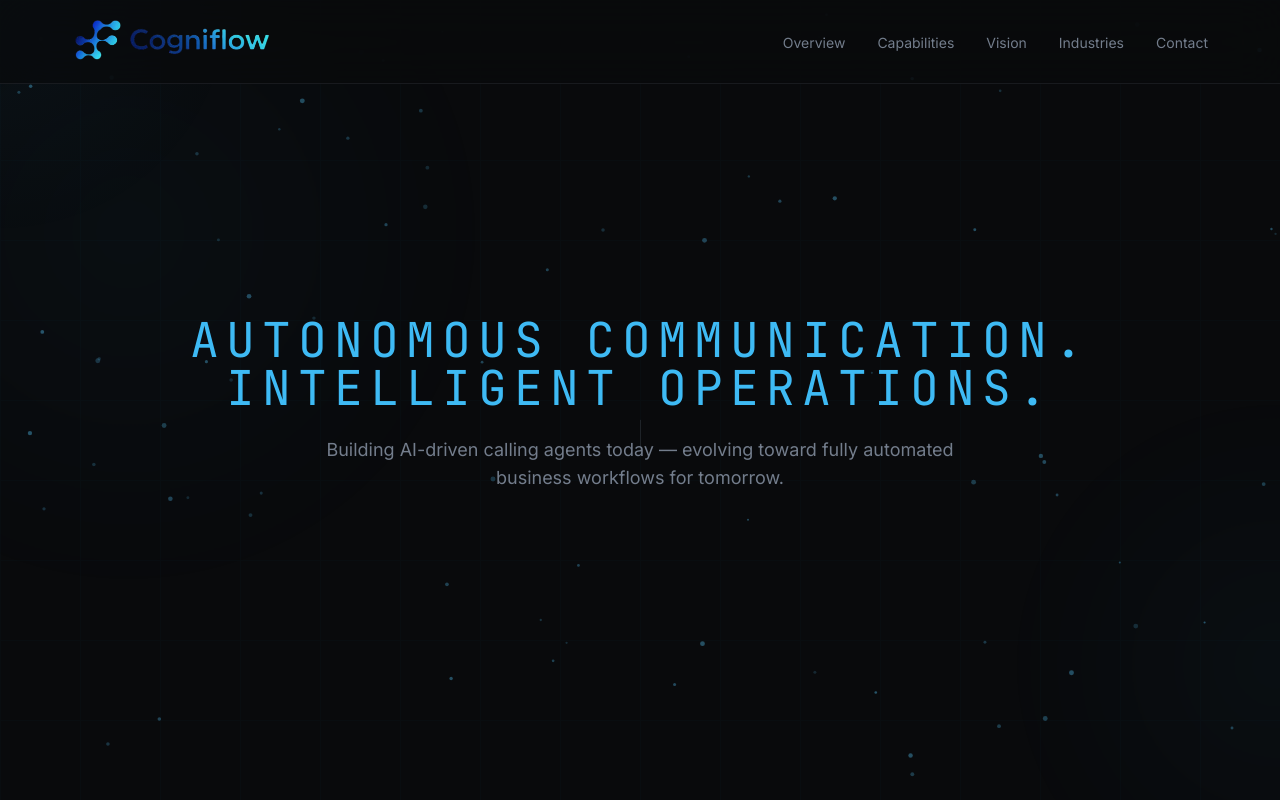
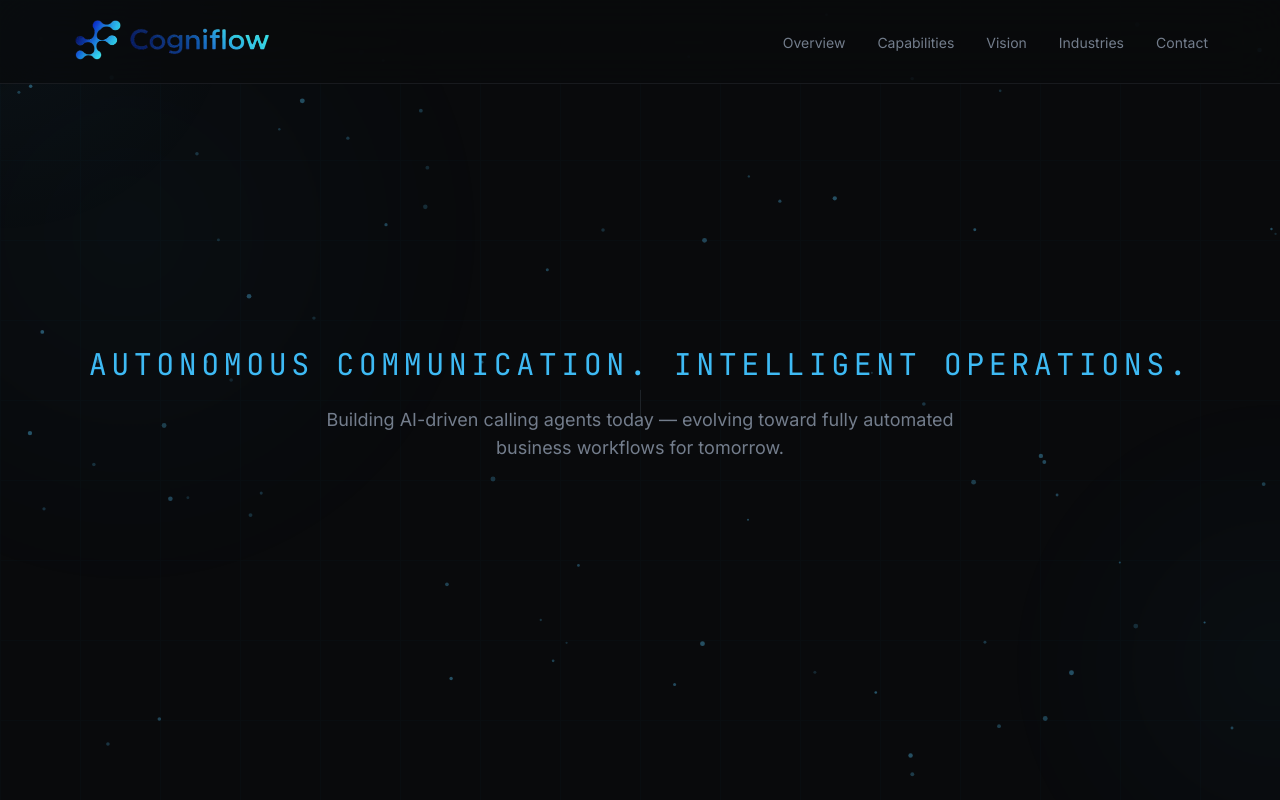
Before and after one commit to Rishabh2004821/cogniflow-automations, a Next.js app: page / in a window 1280 px wide. Shown: the top 800 px of the page. Built offline with nearby package versions, Linux system fonts and the light colour scheme.

Commit message:
Change text size in hero section paragraph

```diff
--- a/components/hero-section.tsx
+++ b/components/hero-section.tsx
@@ -59,7 +59,7 @@ export function HeroSection() {
           initial={{ opacity: 0, y: 24 }}
           animate={{ opacity: 1, y: 0 }}
           transition={{ duration: 0.8, delay: 0.4 }}
-          className="mt-2 font-mono text-3xl uppercase tracking-[0.15em] text-primary md:text-5xl"
+          className="mt-2 font-mono text-3xl uppercase tracking-[0.15em] text-primary md:text-3xl"
         >
           Autonomous Communication. Intelligent Operations.
         </motion.p>
```
